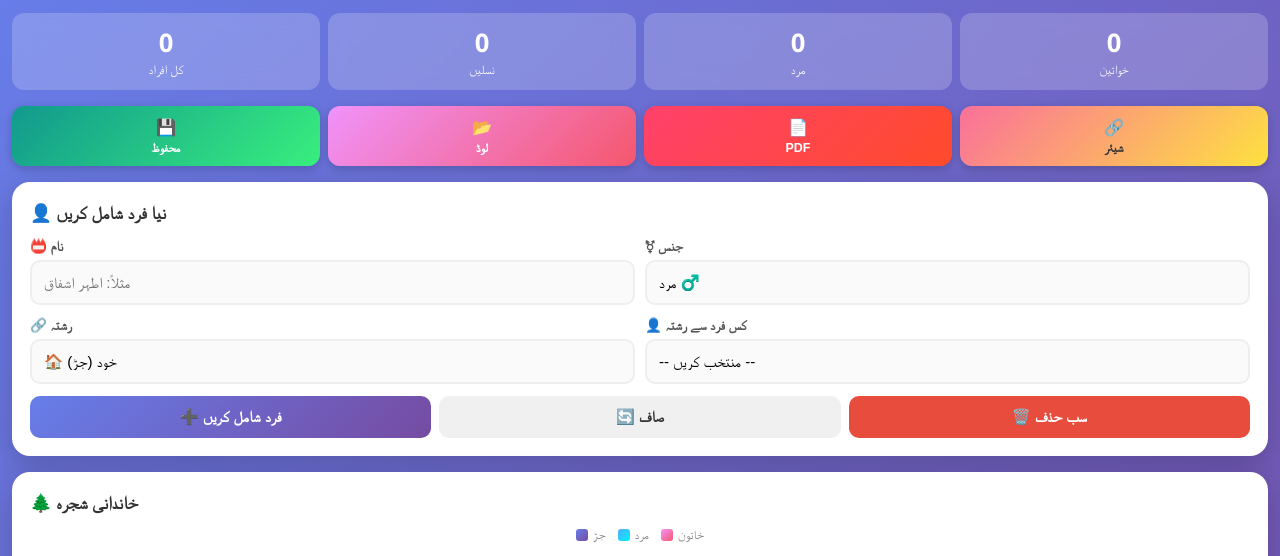
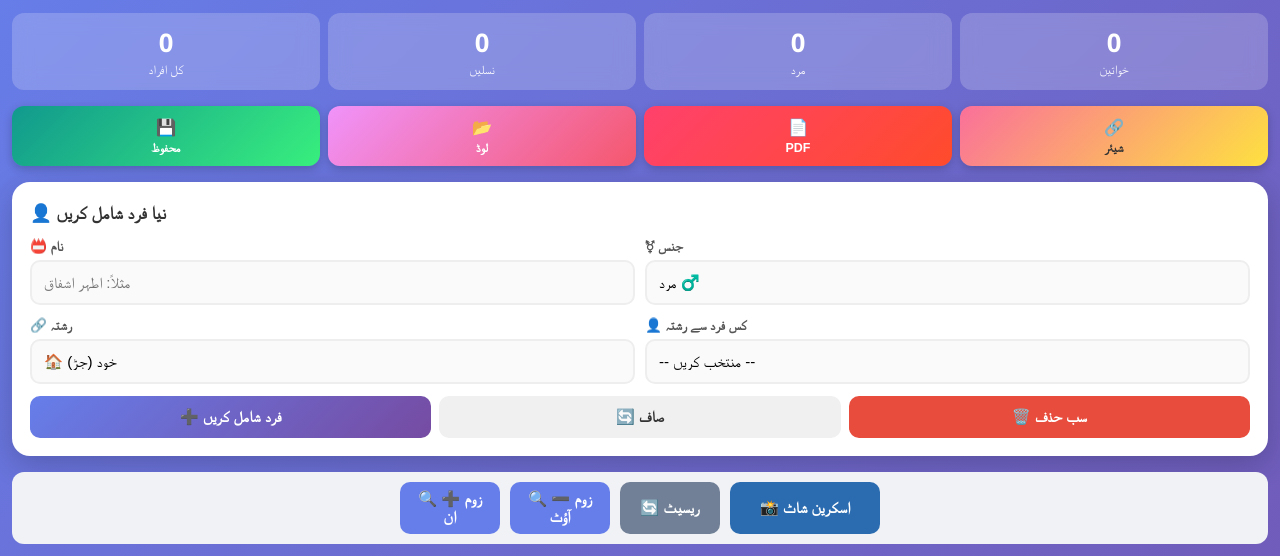
Before and after one commit to matharashfaq-prog/Fmtree, a plain HTML site: page index.html in a window 1280 px wide. Shown: the part 79-635 px from the top of the page. Drawn offline with Linux system fonts and the light colour scheme.

Commit message:
Add zoom and screenshot controls to family tree

```diff
--- a/index.html
+++ b/index.html
@@ -242,7 +242,20 @@ h1 { text-align: center; color: white; font-size: 1.8em; margin-bottom: 6px; tex
         <button class="btn btn-danger" onclick="clearAll()">🗑️ سب حذف</button>
     </div>
 </div>
+<!-- زوم اور اسکرین شاٹ کے کنٹرولز -->
+<div style="display: flex; gap: 10px; margin-bottom: 15px; justify-content: center; background: #f0f2f5; padding: 10px; border-radius: 12px;">
+    <button onclick="zoomIn()" class="btn" style="background: #667eea; color: white; padding: 8px 15px; max-width: 100px;">🔍 ➕ زوم ان</button>
+    <button onclick="zoomOut()" class="btn" style="background: #667eea; color: white; padding: 8px 15px; max-width: 100px;">🔍 ➖ زوم آؤٹ</button>
+    <button onclick="resetZoom()" class="btn" style="background: #718096; color: white; padding: 8px 15px; max-width: 100px;">🔄 ریسیٹ</button>
+    <button onclick="takeTreeScreenshot()" class="btn" style="background: #2b6cb0; color: white; padding: 8px 15px; max-width: 150px;">📸 اسکرین شاٹ</button>
+</div>
 
+<!-- شجرہ ڈسپلے ایریا جس پر زوم کام کرے گا -->
+<div class="tree-scroll" style="border: 1px solid #e2e8f0; border-radius: 12px; background: #fff; overflow: auto; max-height: 500px;">
+    <div id="treeDisplay" class="tree" style="transform-origin: top center; transition: transform 0.2s ease;">
+        <!-- نیلا اور پنک فیملی ٹری یہاں رینڈر ہوتا ہے -->
+    </div>
+</div>
 <div class="card">
     <h2 class="card-title">🌲 خاندانی شجرہ</h2>
     <div class="legend">
@@ -1325,7 +1338,93 @@ function exportToPDF() {
         document.head.removeChild(printStyle);
     }, 500);
 }
+// ==================== زوم ان / آؤٹ کنٹرولر ====================
+let currentZoomScale = 1.0;
 
+function zoomIn() {
+    if (currentZoomScale < 2.0) { // زیادہ سے زیادہ 200 فیصد زوم
+        currentZoomScale += 0.1;
+        applyZoom();
+    }
+}
+
+function zoomOut() {
+    if (currentZoomScale > 0.5) { // کم سے کم 50 فیصد زوم
+        currentZoomScale -= 0.1;
+        applyZoom();
+    }
+}
+
+function resetZoom() {
+    currentZoomScale = 1.0;
+    applyZoom();
+}
+
+function applyZoom() {
+    const treeDisplay = document.getElementById('treeDisplay');
+    if (treeDisplay) {
+        treeDisplay.style.transform = `scale(${currentZoomScale})`;
+    }
+}
+
+// ==================== مخصوص فیملی ٹری کا اسکرین شاٹ ====================
+async function takeTreeScreenshot() {
+    const treeElement = document.getElementById('treeDisplay');
+    if (!treeElement || treeElement.children.length === 0 || treeElement.querySelector('.empty-state')) {
+        showToast('❌ شجرہ نسب خالی ہے، اسکرین شاٹ نہیں لیا جا سکتا!');
+        return;
+    }
+
+    showToast('📸 فیملی ٹری کی تصویر تیار ہو رہی ہے...');
+
+    // زوم اسکیل کو عارضی طور پر 1 پر لائیں تاکہ امیج کٹے بغیر اصل کوالٹی میں آئے
+    const savedScale = currentZoomScale;
+    treeElement.style.transform = 'scale(1)';
+
+    const originalWidth = treeElement.style.width;
+    const originalMaxWidth = treeElement.style.maxWidth;
+
+    treeElement.style.width = 'max-content';
+    treeElement.style.maxWidth = 'none';
+
+    try {
+        // html2canvas کا استعمال کرتے ہوئے صرف اس حصے کا کینوس بنانا
+        const canvas = await html2canvas(treeElement, {
+            scale: 2, // ایچ ڈی اسکرین شاٹ کے لیے
+            backgroundColor: '#ffffff', // صاف بیک گراؤنڈ
+            useCORS: true,
+            allowTaint: true,
+            width: treeElement.scrollWidth,
+            height: treeElement.scrollHeight
+        });
+
+        // اسٹائلز واپس پرانی حالت میں لانا
+        treeElement.style.transform = `scale(${savedScale})`;
+        treeElement.style.width = originalWidth;
+        treeElement.style.maxWidth = originalMaxWidth;
+
+        // کینوس کو امیج (PNG) میں بدلنا
+        const imageURI = canvas.toDataURL('image/png');
+
+        // ڈاؤنلوڈ لنک بنانا
+        const downloadLink = document.createElement('a');
+        downloadLink.href = imageURI;
+        downloadLink.download = (familyTree.treeName || 'shajra_nasab') + '_chart.png';
+        document.body.appendChild(downloadLink);
+        downloadLink.click();
+        document.body.removeChild(downloadLink);
+
+        showToast('✅ اسکرین شاٹ گیلری میں محفوظ ہو گیا!');
+    } catch (error) {
+        // خرابی کی صورت میں بھی فرنٹ اینڈ کو پرانی حالت پر لانا لازمی ہے
+        treeElement.style.transform = `scale(${savedScale})`;
+        treeElement.style.width = originalWidth;
+        treeElement.style.maxWidth = originalMaxWidth;
+
+        console.error('Screenshot Error:', error);
+        showToast('❌ اسکرین شاٹ لینے میں ناکامی۔');
+    }
+}
 // ==================== IMPORTS & RESETS ====================
 function importJSON(input) {
     const file = input.files[0];
@@ -1383,3 +1482,4 @@ document.querySelectorAll('.modal-overlay').forEach(overlay => {
 </script>
 </body>
 </html>
+h2
```
